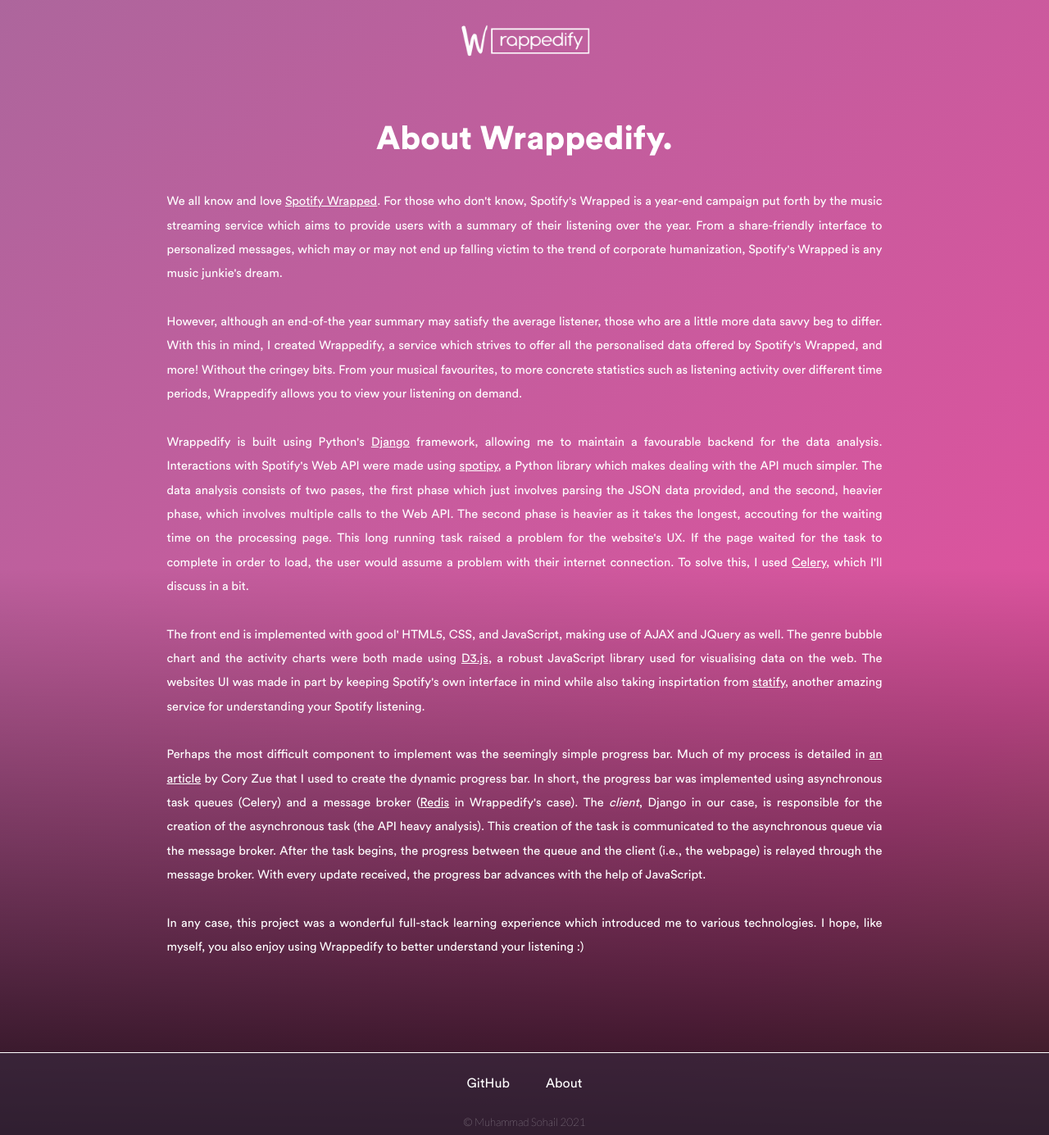
After one commit to msohaill/wrappedify, a Django app: page /about/ in a window 1280 px wide. The commit adds this page. Shown: the whole page at 82% size. Run offline with Django 4.2, Linux system fonts and the light colour scheme; parts of the project's set-up code (start-up, migrations or seed data) failed here and were passed over.

Commit message:
FINALLY added the about page!

```diff
--- a/assets/styles/data_view.css
+++ b/assets/styles/data_view.css
@@ -438,7 +438,6 @@ h1 {
     flex-direction: row-reverse;
     justify-content: space-evenly;
     align-items: center;
-    background: rgba(0, 0, 0, 0.5);
     -webkit-transition: all 0.75s;
     -moz-transition: all 0.75s;
     -o-transition: all 0.75s;
@@ -535,12 +534,13 @@ h1 {
     align-items: center;
     padding: 0px;
     margin: 0px;
+    margin-bottom: 100px;
 }
 
 #mid-border {
     position: absolute;
     border-left: 1px solid white;
-    top: 30%;
-    bottom: 0;
+    top: 20%;
+    bottom: 45%;
     right: 50%;
 }
--- a/assets/styles/pre_base.css
+++ b/assets/styles/pre_base.css
@@ -159,6 +159,7 @@ p {
 .footer-link {
     padding: 2px 10px;
     border-radius: 5px;
+    transition: 0.1s;
 }
 
 .footer-link:hover {
--- /dev/null
+++ b/pages/templates/pages/about_view.html
@@ -0,0 +1,17 @@
+{% extends 'pages/pre_base.html' %}
+{% load static %}
+
+{% block title %}About{% endblock %}
+{% block bannerlink %}href="/" {% endblock %}
+
+{% block main %}
+<div style="width: 100%; display:flex; flex-direction:column; justify-content:center; align-items:center; text-align:justify">
+    <h1>About Wrappedify.</h1>
+    <p style="font-size:11pt; width: 75%">We all know and love <a href="https://en.wikipedia.org/wiki/Spotify_Wrapped" style="color:white" target="_blank" rel="noopener noreferrer">Spotify Wrapped</a>. For those who don't know, Spotify's Wrapped is a year-end campaign put forth by the music streaming service which aims to provide users with a summary of their listening over the year. From a share-friendly interface to personalized messages, which may or may not end up falling victim to the trend of corporate humanization, Spotify's Wrapped is any music junkie's dream.</p>
+    <p style="font-size:11pt; width: 75%">However, although an end-of-the year summary may satisfy the average listener, those who are a little more data savvy beg to differ. With this in mind, I created Wrappedify, a service which strives to offer all the personalised data offered by Spotify's Wrapped, and more! Without the cringey bits. From your musical favourites, to more concrete statistics such as listening activity over different time periods, Wrappedify allows you to view your listening on demand.</p>
+    <p style="font-size:11pt; width: 75%">Wrappedify is built using Python's <a href="https://www.djangoproject.com" style="color:white" target="_blank" rel="noopener noreferrer">Django</a> framework, allowing me to maintain a favourable backend for the data analysis. Interactions with Spotify's Web API were made using <a href="https://spotipy.readthedocs.io/en/2.19.0/" style="color:white" target="_blank" rel="noopener noreferrer">spotipy</a>, a Python library which makes dealing with the API much simpler. The data analysis consists of two pases, the first phase which just involves parsing the JSON data provided, and the second, heavier phase, which involves multiple calls to the Web API. The second phase is heavier as it takes the longest, accouting for the waiting time on the processing page. This long running task raised a problem for the website's UX. If the page waited for the task to complete in order to load, the user would assume a problem with their internet connection. To solve this, I used <a href="https://docs.celeryproject.org/en/stable/index.html" style="color:white" target="_blank" rel="noopener noreferrer">Celery</a>, which I'll discuss in a bit.</p>
+    <p style="font-size:11pt; width: 75%">The front end is implemented with good ol' HTML5, CSS, and JavaScript, making use of AJAX and JQuery as well. The genre bubble chart and the activity charts were both made using <a href="https://d3js.org" style="color:white" target="_blank" rel="noopener noreferrer">D3.js</a>, a robust JavaScript library used for visualising data on the web. The websites UI was made in part by keeping Spotify's own interface in mind while also taking inspirtation from <a href="https://medium.com/front-end-weekly/how-i-built-a-miniature-year-round-available-version-of-spotify-wrapped-e7625a30b58b" style="color:white" target="_blank" rel="noopener noreferrer">statify</a>, another amazing service for understanding your Spotify listening.</p>
+    <p style="font-size:11pt; width: 75%">Perhaps the most difficult component to implement was the seemingly simple progress bar. Much of my process is detailed in <a href="https://buildwithdjango.com/blog/post/celery-progress-bars/" style="color:white" target="_blank" rel="noopener noreferrer">an article</a> by Cory Zue that I used to create the dynamic progress bar. In short, the progress bar was implemented using asynchronous task queues (Celery) and a message broker (<a href="https://redis.io" style="color:white" target="_blank" rel="noopener noreferrer">Redis</a> in Wrappedify's case). The <em>client</em>, Django in our case, is responsible for the creation of the asynchronous task (the API heavy analysis). This creation of the task is communicated to the asynchronous queue via the message broker. After the task begins, the progress between the queue and the client (i.e., the webpage) is relayed through the message broker. With every update received, the progress bar advances with the help of JavaScript.</p>
+    <p style="font-size:11pt; width: 75%">In any case, this project was a wonderful full-stack learning experience which introduced me to various technologies. I hope, like myself, you also enjoy using Wrappedify to better understand your listening :)</p>
+</div>
+{% endblock %}
--- a/pages/templates/pages/data_view.html
+++ b/pages/templates/pages/data_view.html
@@ -18,7 +18,7 @@
             <div>
             <a href="/"><img id="banner" src="{% static 'images/banner.png' %}" alt="Wrappedify Banner"></a>
             <p onclick="changeTab(0)" class="nav-link nav-active">Your Top Songs.</p>
-            <p onclick="changeTab(1)" class="nav-link">Albums, Artists, & More.</p>
+            <p onclick="changeTab(1)" class="nav-link">Artists, Albums, &#38; More.</p>
             <p onclick="changeTab(2)" class="nav-link">Your Activity.</p>
             </div>
             <p id="end-date">Wrapped up to {{ endDate }}<br><br><span id="expiry">Your data will be available for 1 week<span id="expiry-tooltip">To try Wrappedify with new data, clear your cookies.</span></span></p>
@@ -249,11 +249,14 @@
                     </div>
                 </div>
             </div>
+
         </div>
+
         <script>
             let artistMax = {{ top_artists|length }} - 1;
             let albumMax = {{ top_albums|length }} - 1;
         </script>
+
         <script src="https://d3js.org/d3.v7.min.js"></script>
         <script src="https://ajax.googleapis.com/ajax/libs/jquery/3.5.1/jquery.min.js"></script>
         <script src="{% static 'js/data.js' %}"></script>
--- a/pages/templates/pages/pre_base.html
+++ b/pages/templates/pages/pre_base.html
@@ -26,7 +26,7 @@
             <div id="footer-box">
                 <div id="footer-content">
                     <p class="footer-link"><a href="http://github.com/mhsohail56/wrappedify" target="_blank" rel="noopener noreferrer" style="text-decoration:none; color: white;">GitHub</a></p>
-                    <p class="footer-link">About</p>
+                    <p class="footer-link"><a href="/about/" style="text-decoration:none; color: white;">About</a></p>
                 </div>
                 <p id="copyright">© Muhammad Sohail 2021</p>
             </div>
--- a/pages/views.py
+++ b/pages/views.py
@@ -238,3 +238,7 @@ def not_found_view(request, exception):
     response = render(request, 'pages/not_found_view.html', {})
     response.status_code = 404
     return response
+
+
+def about_view(request):
+    return render(request, 'pages/about_view.html', {})
--- a/wrappedify/urls.py
+++ b/wrappedify/urls.py
@@ -16,7 +16,7 @@ Including another URLconf
 from django.contrib import admin
 from django.urls import path
 from pages.views import home_view, start_view, processing_view, set_timezone, get_progress, data_view, sign_in, \
-    insufficient_view
+    insufficient_view, about_view
 
 # Customising the 404 view
 handler404 = 'pages.views.not_found_view'
@@ -27,6 +27,7 @@ urlpatterns = [
     path('get-started/', start_view),
     path('processing/', processing_view),
     path('your-data/', data_view),
+    path('about/', about_view),
 
     # Other views that are just called
     path('ajax/timezone/', set_timezone),
```
